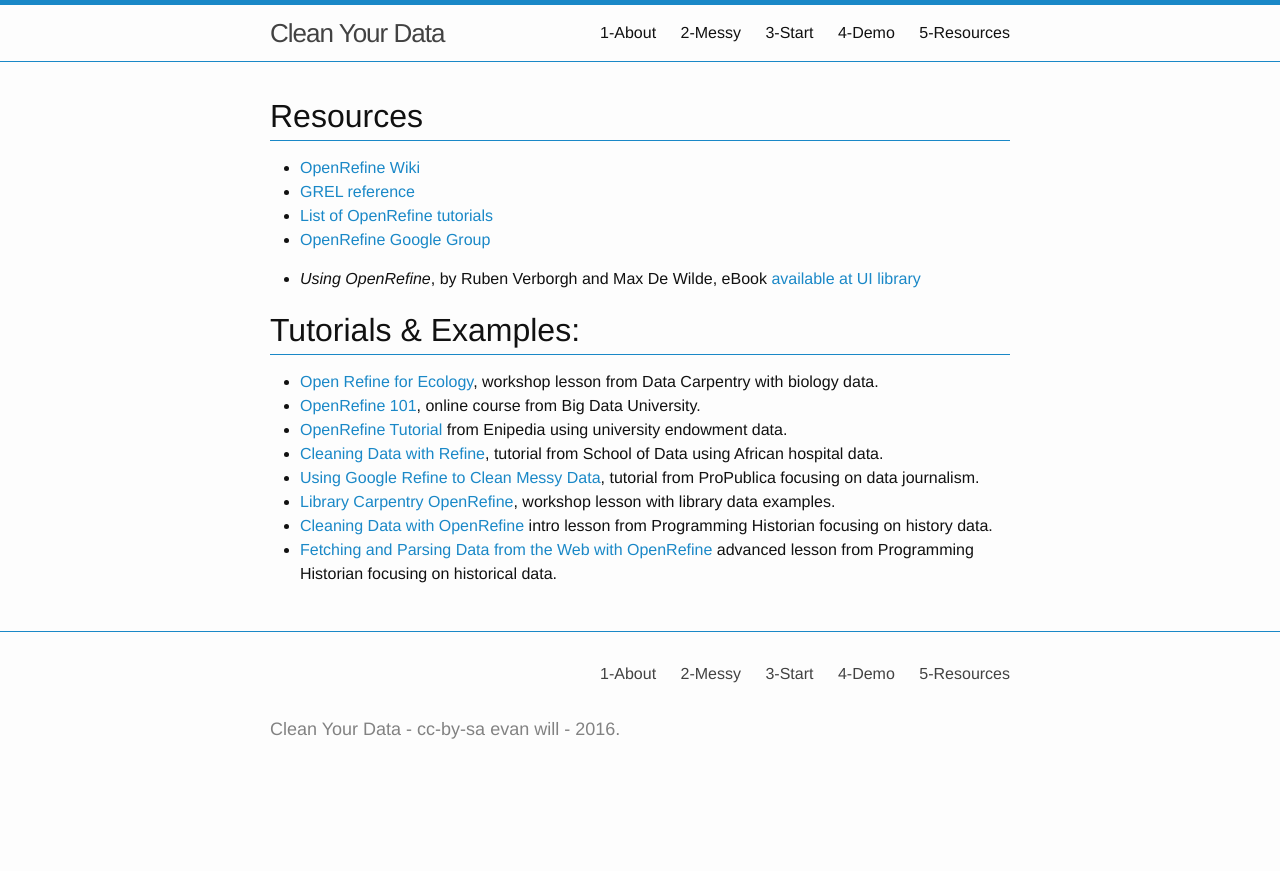
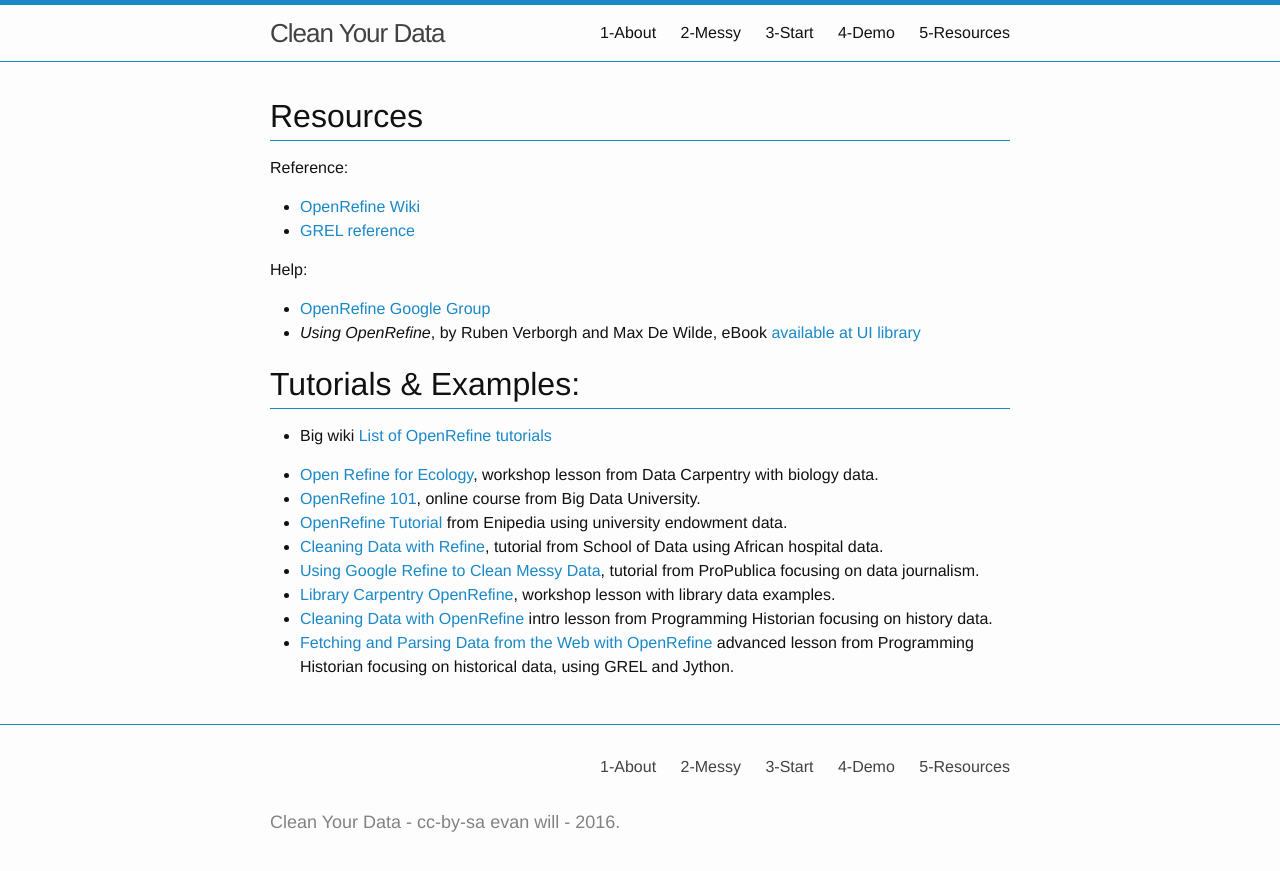
Before and after one commit to evanwill/clean-your-data, a Jekyll site: the page built from 5-resources.md, in a window 1280 px wide. Shown: the top 871 px of the page. Built offline with Jekyll 4.4.1, drawn with Linux system fonts in a browser that asks for light colours.

Commit message:
Update 5-resources.md

```diff
--- a/5-resources.md
+++ b/5-resources.md
@@ -6,14 +6,17 @@ nav: true
 
 # Resources
 
+Reference:
 - [OpenRefine Wiki](https://github.com/OpenRefine/OpenRefine/wiki)
 - [GREL reference](https://github.com/OpenRefine/OpenRefine/wiki/General-Refine-Expression-Language)
-- [List of OpenRefine tutorials](https://github.com/OpenRefine/OpenRefine/wiki/External-Resources)
+
+Help:
 - [OpenRefine Google Group](http://groups.google.com/d/forum/openrefine)
-
 - *Using OpenRefine*, by Ruben Verborgh and Max De Wilde, eBook [available at UI library](https://alliance-primo.hosted.exlibrisgroup.com/primo-explore/fulldisplay?docid=TN_eblEBL1389316&context=PC&vid=UID&search_scope=everything&tab=everything&lang=en_US)
 
 # Tutorials & Examples:
+
+- Big wiki [List of OpenRefine tutorials](https://github.com/OpenRefine/OpenRefine/wiki/External-Resources)
 
 - [Open Refine for Ecology](http://www.datacarpentry.org/OpenRefine-ecology-lesson/), workshop lesson from Data Carpentry with biology data.
 - [OpenRefine 101](https://bigdatauniversity.com/courses/introduction-to-openrefine/), online course from Big Data University.
@@ -22,4 +25,4 @@ nav: true
 - [Using Google Refine to Clean Messy Data](https://www.propublica.org/nerds/item/using-google-refine-for-data-cleaning), tutorial from ProPublica focusing on data journalism.
 - [Library Carpentry OpenRefine](https://data-lessons.github.io/library-openrefine/), workshop lesson with library data examples.
 - [Cleaning Data with OpenRefine](http://programminghistorian.org/lessons/cleaning-data-with-openrefine) intro lesson from Programming Historian focusing on history data.
-- [Fetching and Parsing Data from the Web with OpenRefine](https://programminghistorian.org/lessons/fetch-and-parse-data-with-openrefine) advanced lesson from Programming Historian focusing on historical data.
+- [Fetching and Parsing Data from the Web with OpenRefine](https://programminghistorian.org/lessons/fetch-and-parse-data-with-openrefine) advanced lesson from Programming Historian focusing on historical data, using GREL and Jython.
```
